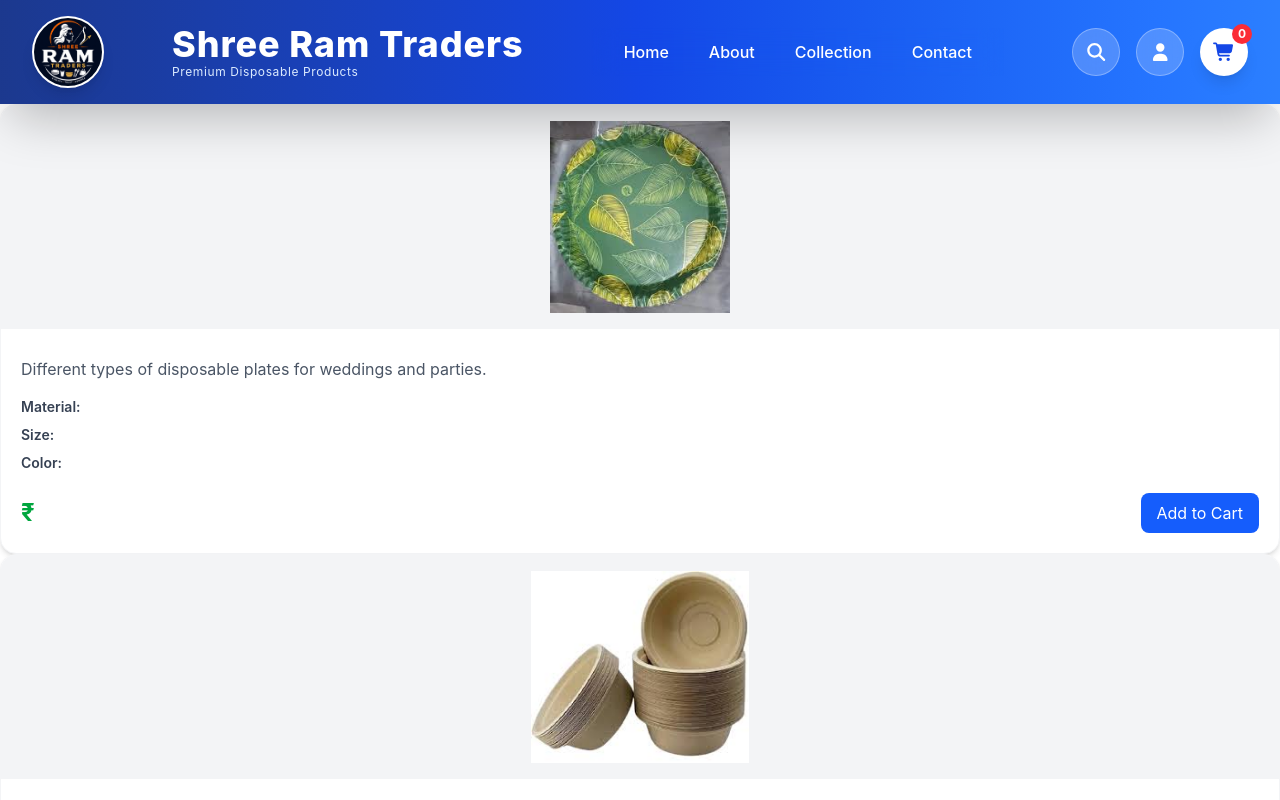
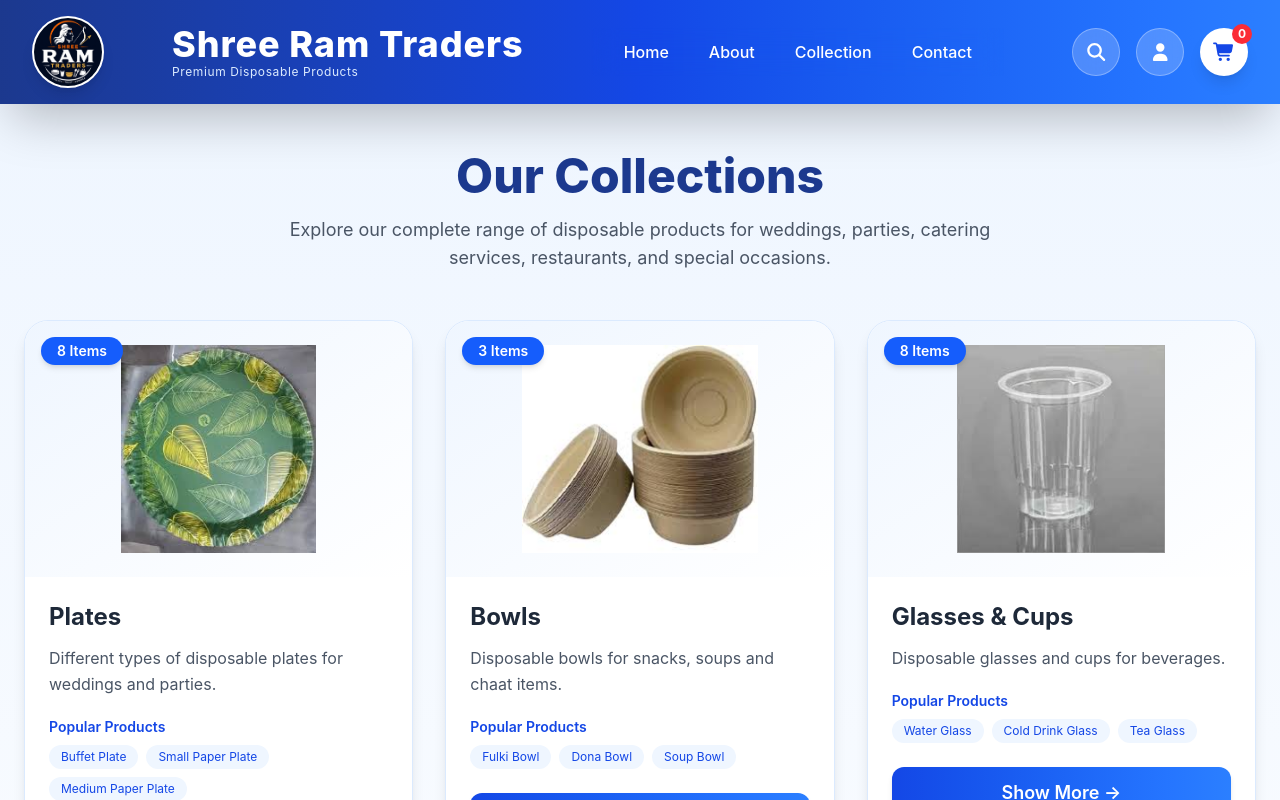
Before and after one commit to ambikamishra03/shree-ram-traders-ecommerce-site, a React (Vite) app in the folder client/: page /collection in a window 1280 px wide. Shown: the top 800 px of the page. Built offline with nearby package versions, Linux system fonts and the light colour scheme.

Commit message:
collection page

```diff
--- a/client/src/components/CollectionCard.jsx
+++ b/client/src/components/CollectionCard.jsx
@@ -1,50 +1,57 @@
 const CollectionCard = ({ item }) => {
   return (
-    <div className="bg-white rounded-2xl shadow-md hover:shadow-xl transition-all duration-300 overflow-hidden border border-gray-100 hover:-translate-y-1">
+    <div className="group bg-white rounded-3xl overflow-hidden shadow-lg hover:shadow-2xl transition-all duration-500 hover:-translate-y-3 border border-blue-100">
 
-      <div className="h-56 bg-gray-100 flex items-center justify-center p-4">
+      {/* Image Section */}
+      <div className="relative h-64 overflow-hidden bg-gradient-to-br from-blue-50 to-white">
+
         <img
           src={item.image}
-          alt={item.name}
-          className="h-full w-full object-contain"
+          alt={item.category}
+          className="w-full h-full object-contain p-6 transition-transform duration-700 group-hover:scale-110"
         />
+
+        <div className="absolute top-4 left-4 bg-blue-600 text-white text-sm font-semibold px-4 py-1 rounded-full shadow-md">
+          {item.items.length} Items
+        </div>
       </div>
 
-      <div className="p-5">
-        <h2 className="text-xl font-bold text-gray-800 mb-2">
-          {item.name}
+      {/* Content */}
+      <div className="p-6">
+
+        <h2 className="text-2xl font-bold text-gray-800 mb-3">
+          {item.category}
         </h2>
 
-        <p className="text-gray-600 text-md mb-4">
+        <p className="text-gray-600 leading-relaxed mb-5">
           {item.description}
         </p>
 
-        <div className="space-y-2 text-sm text-gray-700">
-          <p>
-            <span className="font-semibold">Material:</span>{" "}
-            {item.material}
+        {/* Preview Products */}
+        <div className="mb-6">
+          <p className="text-sm font-semibold text-blue-700 mb-2">
+            Popular Products
           </p>
 
-          <p>
-            <span className="font-semibold">Size:</span>{" "}
-            {item.size}
-          </p>
-
-          <p>
-            <span className="font-semibold">Color:</span>{" "}
-            {item.color}
-          </p>
+          <div className="flex flex-wrap gap-2">
+            {item.items.slice(0, 3).map((product) => (
+              <span
+                key={product.id}
+                className="bg-blue-50 text-blue-700 text-xs px-3 py-1 rounded-full"
+              >
+                {product.name}
+              </span>
+            ))}
+          </div>
         </div>
 
-        <div className="mt-5 flex items-center justify-between">
-          <span className="text-2xl font-bold text-green-600">
-            ₹{item.pricePerItem}
-          </span>
+        {/* Button */}
+        <button
+          className="w-full bg-gradient-to-r from-blue-700 to-blue-500 text-white py-3 rounded-xl font-semibold text-lg hover:from-blue-800 hover:to-blue-600 transition-all duration-300 shadow-md hover:shadow-xl"
+        >
+          Show More →
+        </button>
 
-          <button className="bg-blue-600 hover:bg-blue-700 text-white px-4 py-2 rounded-lg transition">
-            Add to Cart
-          </button>
-        </div>
       </div>
     </div>
   );
--- a/client/src/pages/Collection.jsx
+++ b/client/src/pages/Collection.jsx
@@ -2,15 +2,35 @@ import Navbar from "../components/Navbar";
 import { collections } from "../assets/data";
 import CollectionCard from "../components/CollectionCard";
 
-const Collection = () =>{
-return (
+const Collection = () => {
+  return (
     <>
-    <Navbar/>
-    {collections.map((item) => (
-        <CollectionCard key={item.id} item={item}/>
-    ))}
+      <Navbar />
+
+      <section className="bg-gradient-to-b from-blue-50 to-white min-h-screen py-12">
+        <div className="max-w-7xl mx-auto px-6">
+
+          <div className="text-center mb-12">
+            <h1 className="text-5xl font-extrabold text-blue-900 mb-4">
+              Our Collections
+            </h1>
+
+            <p className="text-gray-600 text-lg max-w-3xl mx-auto">
+              Explore our complete range of disposable products for weddings,
+              parties, catering services, restaurants, and special occasions.
+            </p>
+          </div>
+
+          <div className="grid grid-cols-1 sm:grid-cols-2 lg:grid-cols-3 gap-8">
+            {collections.map((item) => (
+              <CollectionCard key={item.id} item={item} />
+            ))}
+          </div>
+
+        </div>
+      </section>
     </>
-)
-}
+  );
+};
 
 export default Collection;
```
